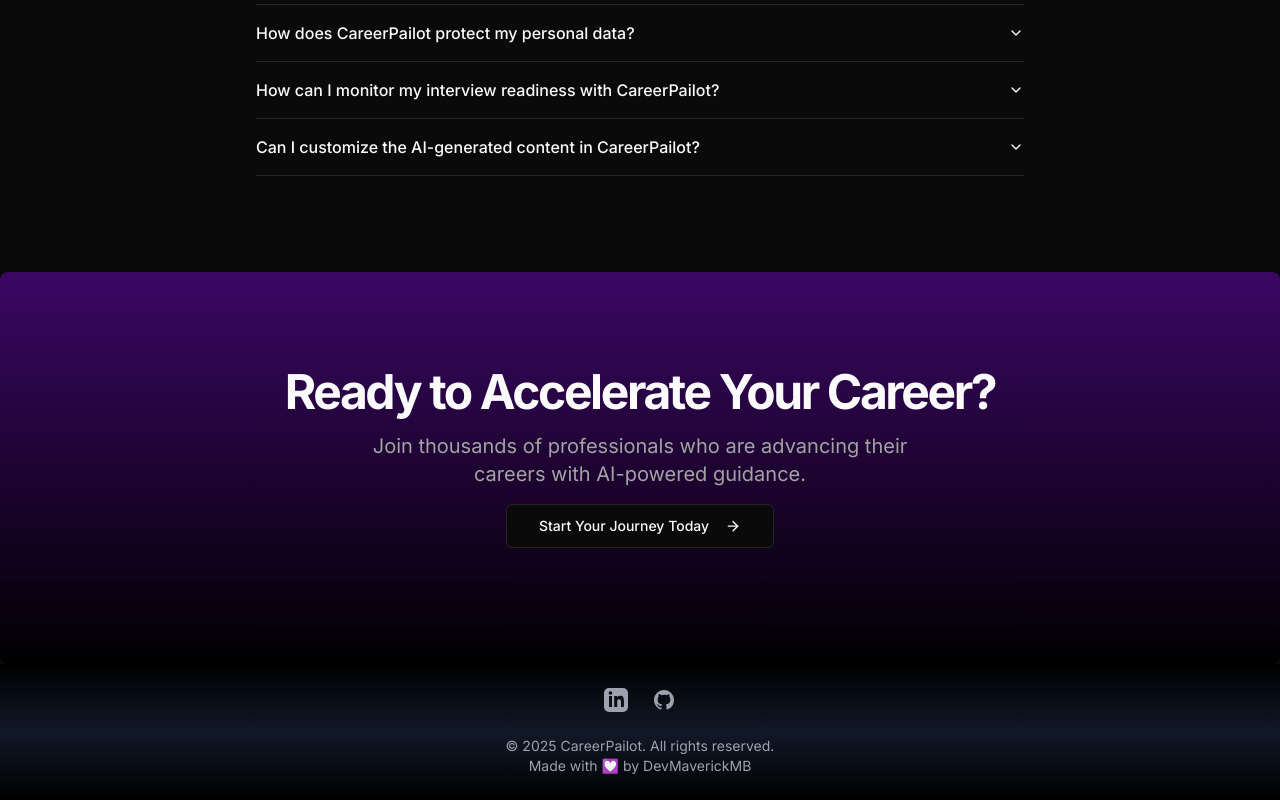
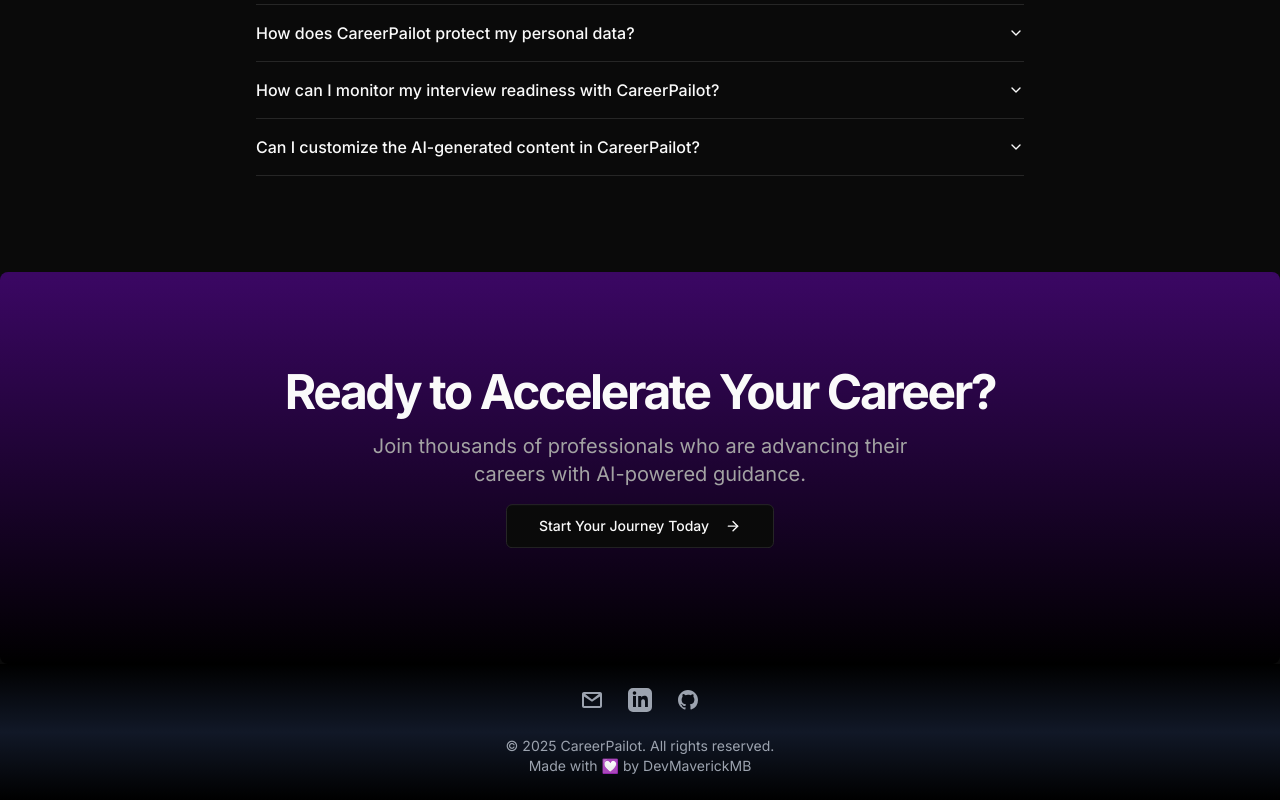
Before and after one commit to DevMaverickMB/CareerPailot, a Next.js app: page / in a window 1280 px wide. Shown: the part 3849-4649 px from the top of the page. Built offline with nearby package versions, Linux system fonts and the light colour scheme; no server answers.

Commit message:
subtle changes with header

```diff
--- a/app/layout.js
+++ b/app/layout.js
@@ -40,6 +40,22 @@ export default function RootLayout({ children }) {
                 <div className="flex flex-col items-center space-y-6">
                   {/* Social Media Links */}
                   <div className="flex space-x-6">
+                  <a
+                      href="mailto:milindbhushan007@gmail.com"
+                      target="_blank"
+                      rel="noopener noreferrer"
+                      className="text-gray-400 hover:text-red-600 transition-colors"
+                      aria-label="Email"
+                    >
+                      <svg
+                        className="h-6 w-6"
+                        fill="currentColor"
+                        viewBox="0 0 24 24"
+                      >
+                        <path d="M20 4H4C2.9 4 2 4.9 2 6v12c0 1.1.9 2 2 2h16c1.1 0 2-.9 2-2V6c0-1.1-.9-2-2-2zm-1.2 2L12 11.6 5.2 6h13.6zM4 18V8.5l8 5.3 8-5.3V18H4z" />
+                      </svg>
+                    </a>
+
                     <a
                       href="https://www.linkedin.com/in/milind-bhushan-connect/"
                       target="_blank"
@@ -70,6 +86,8 @@ export default function RootLayout({ children }) {
                         <path d="M12 2C6.477 2 2 6.477 2 12c0 4.418 2.865 8.166 6.839 9.489.5.092.682-.217.682-.482 0-.237-.009-.868-.013-1.703-2.782.602-3.369-1.34-3.369-1.34-.454-1.154-1.11-1.462-1.11-1.462-.908-.62.069-.608.069-.608 1.003.07 1.531 1.032 1.531 1.032.892 1.53 2.341 1.088 2.91.832.092-.647.35-1.088.636-1.338-2.22-.253-4.555-1.113-4.555-4.951 0-1.093.39-1.988 1.029-2.688-.103-.253-.446-1.272.098-2.65 0 0 .84-.269 2.75 1.025A9.564 9.564 0 0112 6.844c.85.004 1.705.115 2.504.337 1.909-1.294 2.747-1.025 2.747-1.025.545 1.378.202 2.397.099 2.65.64.7 1.028 1.595 1.028 2.688 0 3.848-2.339 4.695-4.566 4.943.359.309.678.92.678 1.855 0 1.338-.012 2.419-.012 2.747 0 .268.18.58.688.482A10.019 10.019 0 0022 12c0-5.523-4.477-10-10-10z" />
                       </svg>
                     </a>
+
+
                   </div>
 
                   {/* Copyright Line */}
--- a/components/header.jsx
+++ b/components/header.jsx
@@ -51,8 +51,8 @@ const Header = async () => {
             <DropdownMenu>
               <DropdownMenuTrigger asChild>
                 <Button className="hover:bg-[#51faaa]">
-                  <StarsIcon className="h-4 w-4" />
-                  <span className="hidden md:block">Growth Tools</span>
+                  <StarsIcon className="h-4 w-4 animate-wobble"/>
+                  <span className="hidden md:block">AI Tools</span>
                   <ChevronDown className="h-4 w-4" />
                 </Button>
               </DropdownMenuTrigger>
@@ -62,7 +62,7 @@ const Header = async () => {
                 <DropdownMenuItem>
                   <Link href={"/resume"} className="flex items-center gap-2 hover:text-[#51faaa]">
                     <FileTextIcon className="h-4 w-4" />
-                    <span>Build Resume</span>
+                    <span>AI Resume Maker</span>
                   </Link>
                 </DropdownMenuItem>
                 <DropdownMenuItem>
@@ -71,13 +71,13 @@ const Header = async () => {
                     className="flex items-center gap-2 hover:text-[#51faaa]"
                   >
                     <PenBoxIcon className="h-4 w-4" />
-                    <span>Cover Letter</span>
+                    <span>AI Cover Letter</span>
                   </Link>
                 </DropdownMenuItem>
                 <DropdownMenuItem>
                   <Link href={"/interview"} className="flex items-center gap-2 hover:text-[#51faaa]">
                     <GraduationCapIcon className="h-4 w-4" />
-                    <span>Interview Prep</span>
+                    <span>AI Interview Prep</span>
                   </Link>
                 </DropdownMenuItem>
                 {/* <DropdownMenuItem>Subscription</DropdownMenuItem> */}
--- a/components/hero.jsx
+++ b/components/hero.jsx
@@ -54,7 +54,7 @@ const HeroSection = () => {
                 Get Started
               </Button>
             </Link>
-            <Link href="https://www.youtube.com/">
+            <Link href="https://www.youtube.com/" target="_blank">
               <Button size="lg" variant="outline" className="px-8 border-[#51faaa] text-[#51faaa] hover:scale-105 hover:bg-black hover:text-[#51faaa] hover:shadow-downward-green transition-all duration-300">
                 Watch Demo
               </Button>
--- a/tailwind.config.mjs
+++ b/tailwind.config.mjs
@@ -82,6 +82,19 @@ export default {
         // Or use your border color (#51FAAA):
         "downward-green": "0 10px 25px -10px rgba(81, 250, 170, 0.5)", // Downward shadow in #51FAAA
       },
+      animation: {
+        wobble: 'wobble 1s ease-in-out infinite',
+      },
+      keyframes: {
+        wobble: {
+          '0%, 100%': { transform: 'translateX(0%)' },
+          '15%': { transform: 'translateX(-25%) rotate(-5deg)' },
+          '30%': { transform: 'translateX(20%) rotate(3deg)' },
+          '45%': { transform: 'translateX(-15%) rotate(-3deg)' },
+          '60%': { transform: 'translateX(10%) rotate(2deg)' },
+          '75%': { transform: 'translateX(-5%) rotate(-1deg)' },
+        },
+      },
     },
   },
   plugins: [require("tailwindcss-animate")],
```
